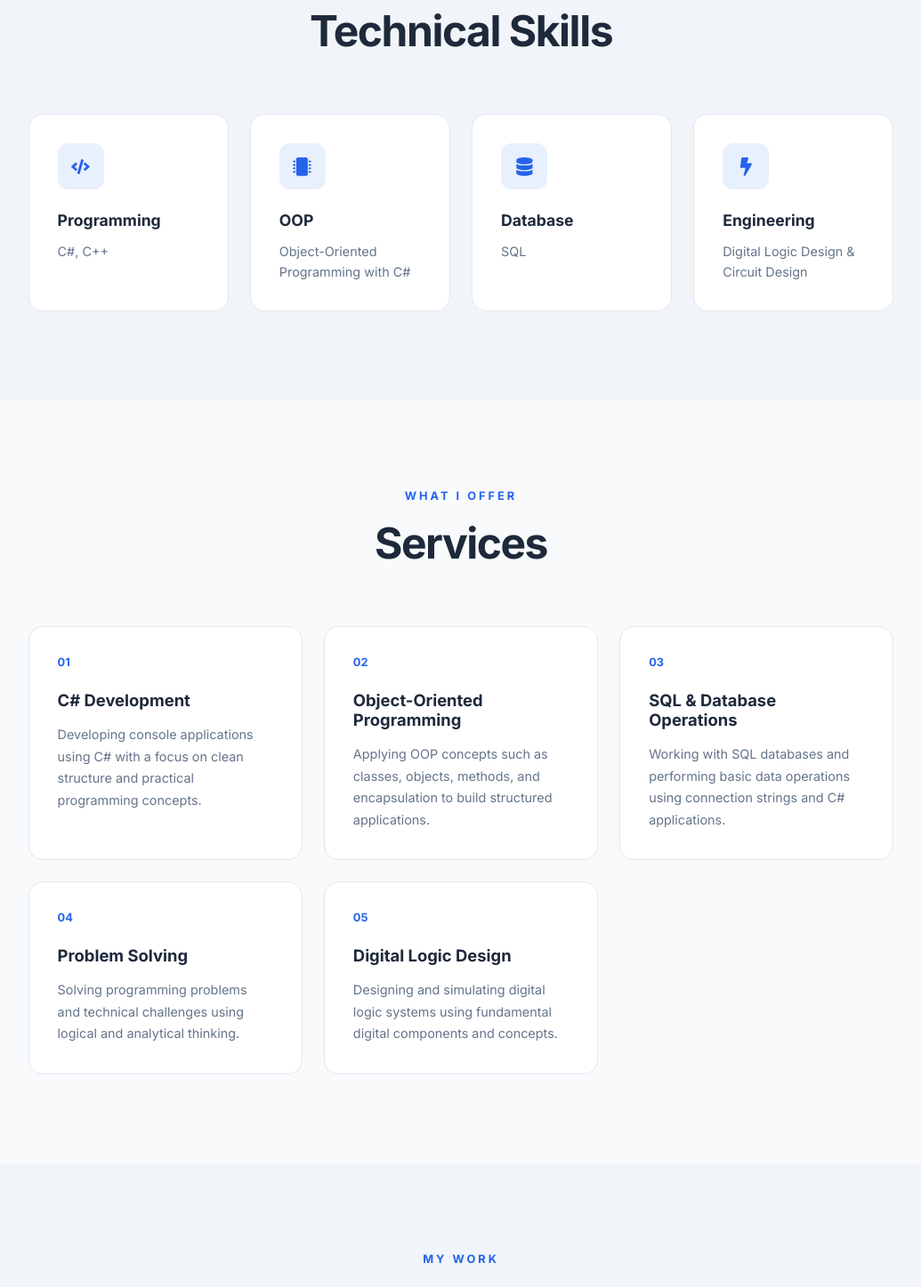
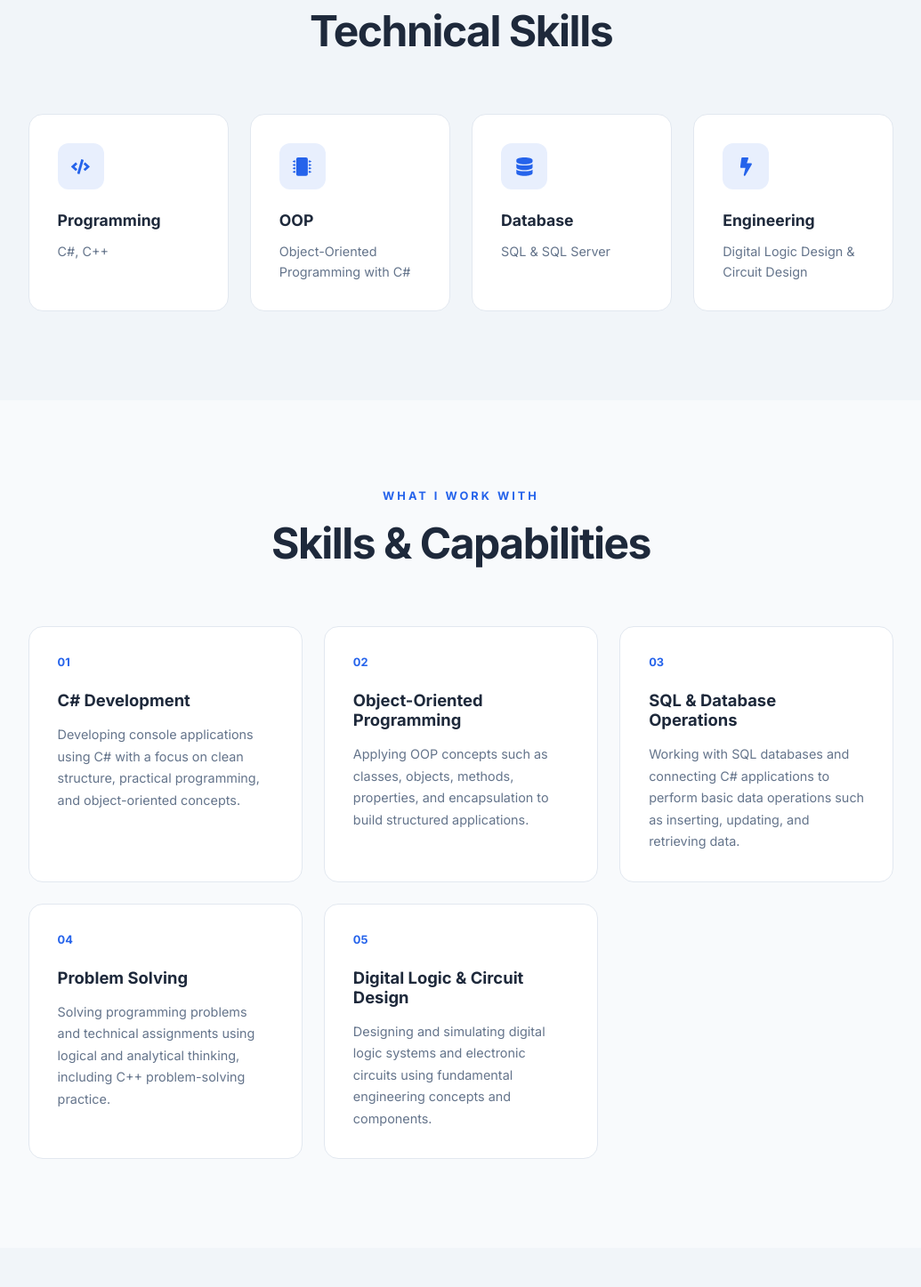
Before and after one commit to ahmedmaher-cse/ahmed-portfolio, a React (Vite) app: page / in a window 1280 px wide. Shown: the part 1586-3033 px from the top of the page at 89% size, without its empty margins (122-1157 px from the left). Built offline with nearby package versions, Linux system fonts and the light colour scheme.

Commit message:
Update skills and services descriptions in App component for clarity and detail enhancement

```diff
--- a/src/App.jsx
+++ b/src/App.jsx
@@ -179,8 +179,8 @@ function App() {
             <p>
               I'm currently training through the Digital Egypt Pioneers
               Initiative (DEPI) Full Stack .NET track, while also exploring
-              hardware design and digital verification with my first steps in
-              Verilog.
+              hardware design and beginning my journey into digital verification
+              with Verilog.
             </p>
           </div>
         </section>
@@ -217,7 +217,7 @@ function App() {
               </span>
 
               <h3>Database</h3>
-              <p>SQL</p>
+              <p>SQL & SQL Server</p>
             </div>
 
             <div className="skill-card">
@@ -235,8 +235,8 @@ function App() {
 
         <section id="services" className="section">
           <div className="section-header">
-            <p className="section-tag">WHAT I OFFER</p>
-            <h2>Services</h2>
+            <p className="section-tag">WHAT I WORK WITH</p>
+            <h2>Skills & Capabilities</h2>
           </div>
 
           <div className="services-grid">
@@ -244,54 +244,60 @@ function App() {
               <div className="service-number">01</div>
 
               <h3>C# Development</h3>
+
               <p>
                 Developing console applications using C# with a focus on clean
-                structure and practical programming concepts.
+                structure, practical programming, and object-oriented concepts.
               </p>
             </div>
+
             <div className="service-card">
               <div className="service-number">02</div>
 
               <h3>Object-Oriented Programming</h3>
 
               <p>
-                Applying OOP concepts such as classes, objects, methods, and
-                encapsulation to build structured applications.
+                Applying OOP concepts such as classes, objects, methods,
+                properties, and encapsulation to build structured applications.
               </p>
             </div>
+
             <div className="service-card">
               <div className="service-number">03</div>
 
               <h3>SQL & Database Operations</h3>
 
               <p>
-                Working with SQL databases and performing basic data operations
-                using connection strings and C# applications.
+                Working with SQL databases and connecting C# applications to
+                perform basic data operations such as inserting, updating, and
+                retrieving data.
               </p>
             </div>
+
             <div className="service-card">
               <div className="service-number">04</div>
 
               <h3>Problem Solving</h3>
 
               <p>
-                Solving programming problems and technical challenges using
-                logical and analytical thinking.
+                Solving programming problems and technical assignments using
+                logical and analytical thinking, including C++ problem-solving
+                practice.
               </p>
             </div>
+
             <div className="service-card">
               <div className="service-number">05</div>
 
-              <h3>Digital Logic Design</h3>
+              <h3>Digital Logic & Circuit Design</h3>
 
               <p>
-                Designing and simulating digital logic systems using fundamental
-                digital components and concepts.
+                Designing and simulating digital logic systems and electronic
+                circuits using fundamental engineering concepts and components.
               </p>
             </div>
           </div>
         </section>
-
         {/* ================= PROJECTS ================= */}
         <section id="projects" className="section alt-section">
           <div className="section-header">
```
